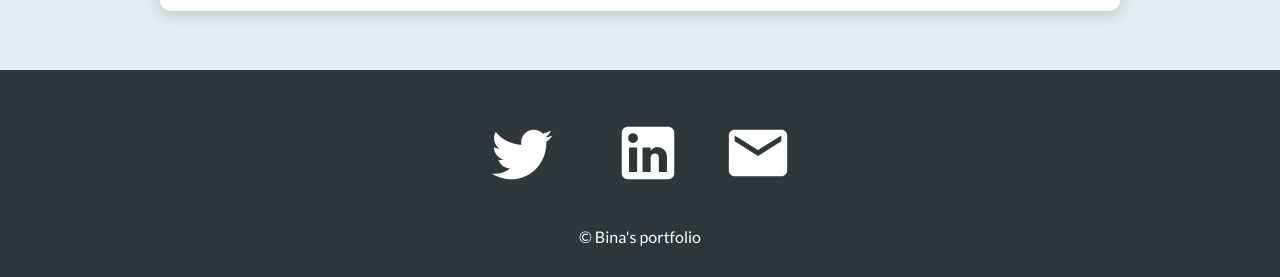
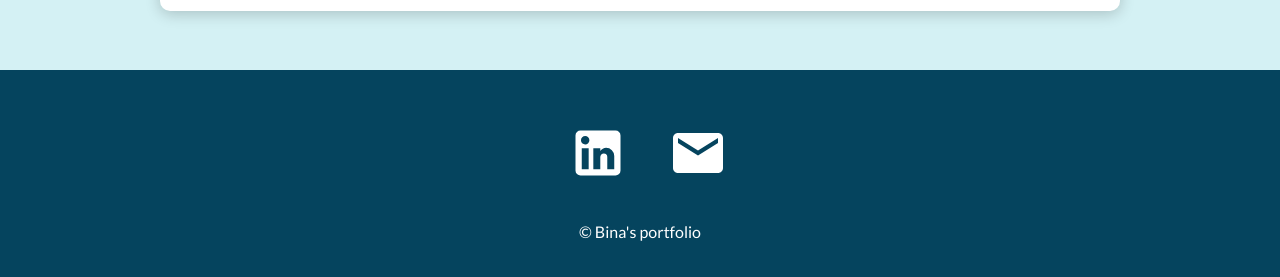
Before and after one commit to binabasiri/portfolio, a React (Create React App) app: page / in a window 1280 px wide. Shown: the part 4464-4741 px from the top of the page. Built offline with nearby package versions, Linux system fonts and the light colour scheme; some icons are missing.

Commit message:
change the color theme fix icon sizes

```diff
--- a/src/assets/fonts/demo.html
+++ b/src/assets/fonts/demo.html
@@ -140,7 +140,7 @@
       }
       /* demo styles */
       body {
-        background: #f0f0f0;
+        background: #d4f1f4;
         color: #000;
       }
       .page {
--- a/src/components/Footer.js
+++ b/src/components/Footer.js
@@ -1,5 +1,5 @@
 import React from 'react';
-import TwitterIcon from '@material-ui/icons/Twitter';
+
 import GitHubIcon from '@material-ui/icons//GitHub';
 import LinkedInIcon from '@material-ui/icons/LinkedIn';
 import EmailIcon from '@material-ui/icons/Email';
@@ -9,9 +9,6 @@ function Footer() {
   return (
     <div className="footer">
       <div className="socialMedia">
-        <a href="https://twitter.com/BasiriBina">
-          <TwitterIcon />
-        </a>
         <a href="https://github.com/binabasiri">
           <GitHubIcon />
         </a>
--- a/src/styles/App.css
+++ b/src/styles/App.css
@@ -30,7 +30,7 @@
   flex-direction: column;
   font-family: lato;
   background-color: #ebf4ff;
-  color: #2e3838;
+  color: #05445e;
 }
 html {
   scroll-behavior: smooth;
--- a/src/styles/Footer.css
+++ b/src/styles/Footer.css
@@ -1,7 +1,7 @@
 .footer {
   width: 100%;
   height: 200px;
-  background: #2e3838;
+  background: #05445e;
   display: flex;
   justify-content: center;
   align-items: center;
@@ -12,7 +12,7 @@
 .socialMedia svg {
   color: white;
   margin: 20px;
-  font-size: 70px;
+  font-size: 60px;
   cursor: pointer;
 }
 
--- a/src/styles/Home.css
+++ b/src/styles/Home.css
@@ -2,7 +2,7 @@
   width: 100%;
   align-items: center;
   font-family: 'lato';
-  color: #2e3838;
+  color: #05445e;
   /* margin-bottom: ; */
 }
 
@@ -14,14 +14,14 @@
   justify-content: center;
   align-items: center;
   text-align: center;
-  background-color: #2e3838;
-  color: #f0f0f0;
+  background-color: #05445e;
+  color: #d4f1f4;
   min-height: 100vh;
 }
 .typewriter h2 {
   color: #fff;
   overflow: hidden; /* Ensures the content is not revealed until the animation */
-  border-right: 0.15em solid #fff275; /* The typwriter cursor */
+  border-right: 0.15em solid #75e6da; /* The typwriter cursor */
   white-space: nowrap; /* Keeps the content on a single line */
   margin: 0 auto;
   /* Gives that scrolling effect as the typing happens */
@@ -46,14 +46,14 @@
     border-color: transparent;
   }
   50% {
-    border-color: #fff275;
+    border-color: #75e6da;
   }
 }
 
 .about h2 {
   font-family: 'lato';
   font-size: 80px;
-  color: #fff275;
+  color: #75e6da;
   /* height: 50px; */
 }
 
@@ -74,8 +74,8 @@
   justify-content: center;
   flex-direction: column;
   align-items: center;
-  background-color: #3d8f70;
-  color: #2e3838;
+  background-color: #189ab4;
+  color: #05445e;
   padding-bottom: 6rem;
 }
 .skills__header {
--- a/src/styles/Navbar.css
+++ b/src/styles/Navbar.css
@@ -1,7 +1,7 @@
 .navbar {
   width: 100%;
   height: 80px;
-  background: #2e3838;
+  background: #05445e;
   border-bottom: white solid 1px;
   position: fixed;
   z-index: 1;
--- a/src/styles/Projects.css
+++ b/src/styles/Projects.css
@@ -5,7 +5,7 @@
   flex-direction: column;
   justify-content: center;
   align-items: center;
-  background-color: #e4eef1;
+  background-color: #d4f1f4;
 }
 
 .projects__heading {
```
